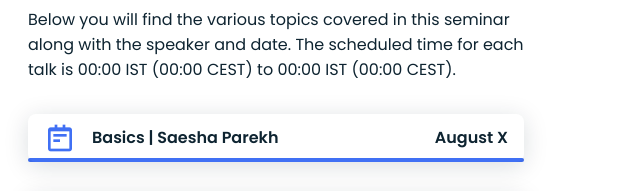
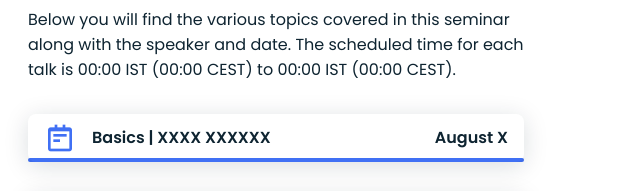
Before and after one commit to Jayshil/astroweek, a plain HTML site: page index.html in a window 1280 px wide. Shown: the part 2200-2391 px from the top of the page, 628-1268 px from the left. Drawn offline with nearby package versions, Linux system fonts and the light colour scheme.

Commit message:
Minor changes

```diff
--- a/index.html
+++ b/index.html
@@ -124,7 +124,7 @@
                         <div class="skills__data">
                             <div class="skills__names">
                                 <i class='bx bx-notepad skills__icon'></i>
-                                <span class="skills__name">Basics | Saesha Parekh</span>
+                                <span class="skills__name">Basics | XXXX XXXXXX</span>
                             </div>
                             <div class="skills__bar skills__html"></div>
                             <div>
```
